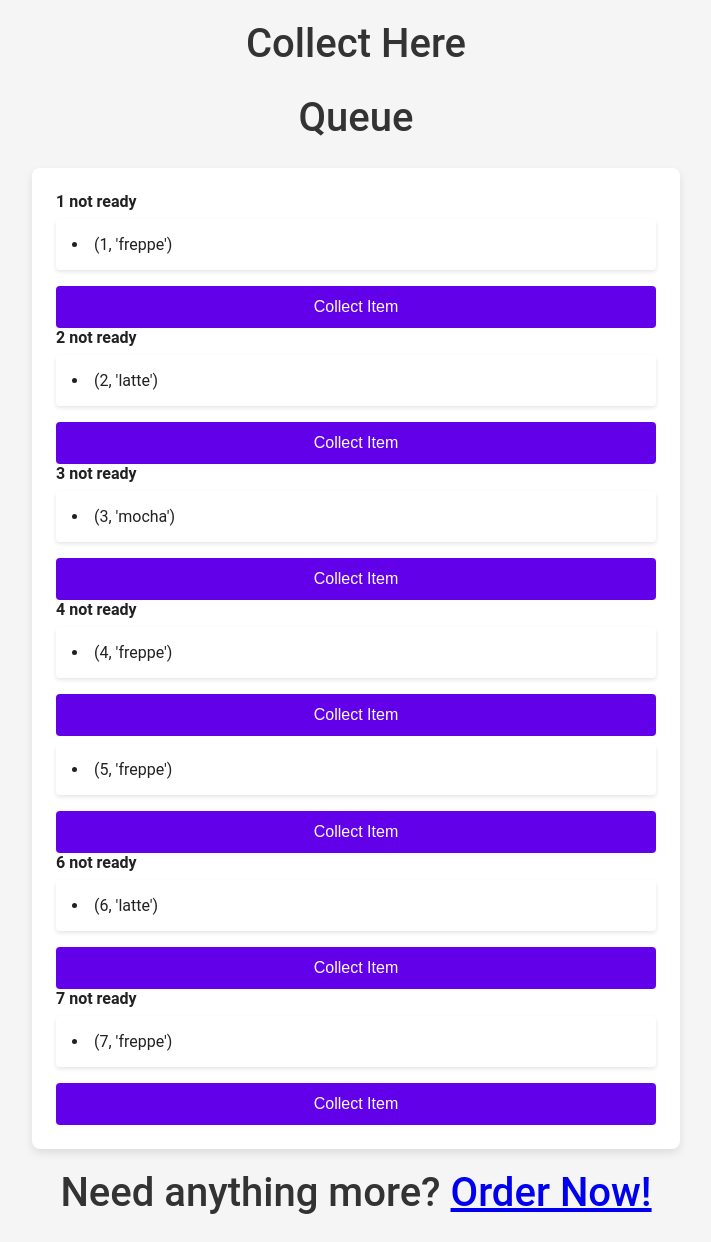
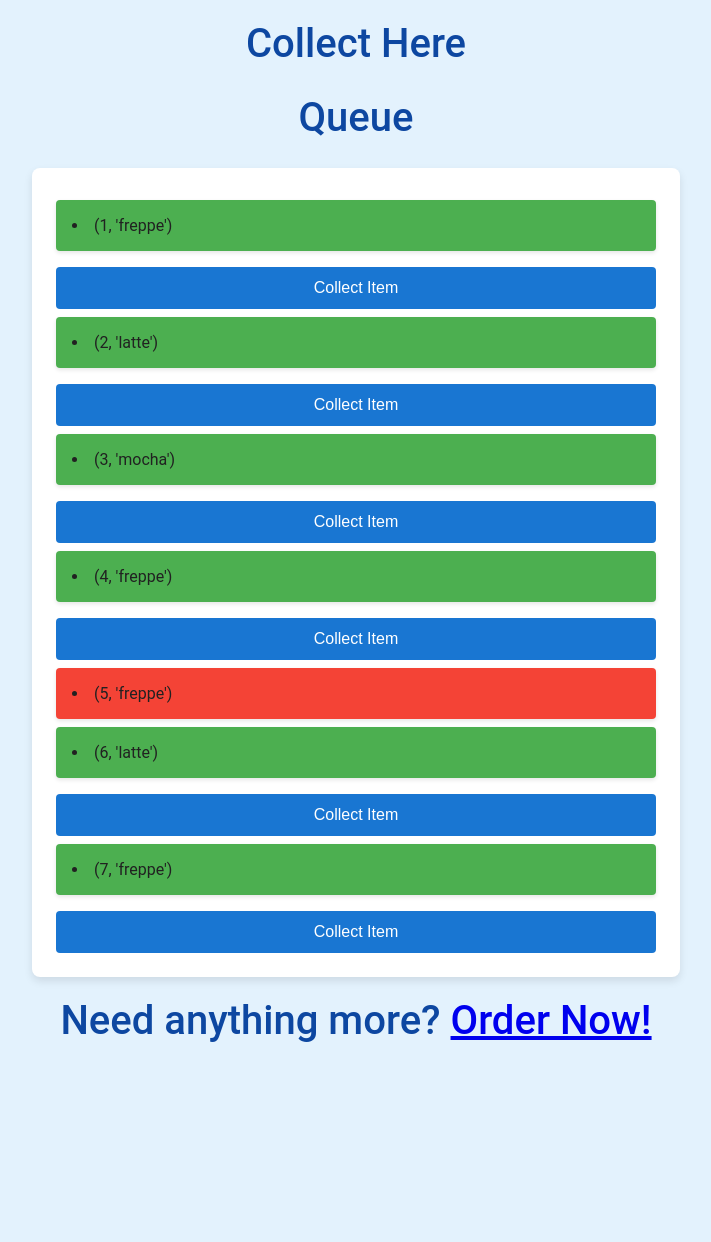
Before and after one commit to satwik-lilly/Demo, a Flask app: page /collect in a window 1280 px wide. Shown: the whole page, without its empty margins (284-995 px from the left). After the commit the page ends 1042 px from the top, so only its background shows below. Run offline with Flask 3, Linux system fonts and the light colour scheme; parts of the project's set-up code (start-up, migrations or seed data) failed here and were passed over.

Commit message:
working app

```diff
--- a/app.py
+++ b/app.py
@@ -2,6 +2,9 @@ from flask import Flask, render_template, request, redirect, url_for
 from flask_sqlalchemy import SQLAlchemy
 import time
 import threading
+from pyppeteer import launch
+from livereload import Server
+
 
 app = Flask(__name__)
 app.config['SQLALCHEMY_DATABASE_URI'] = "sqlite:///coffee.db"
@@ -26,12 +29,15 @@ def countdown(orderId, t):
     try:
         with app.app_context():
         # Mark the order as available after the countdown
-            order = db.session.execute(db.select(Coffee).filter_by(orderId=orderId)).scalars()
-            print(order)
+            # order = db.session.execute(db.select(Coffee).filter_by(orderId=orderId)).scalars().first()
+            order = Coffee.query.filter_by(orderId=orderId).first()
+            # print(order)
             if order is not None:
                     order.available = True
                     db.session.commit()
-            print(f"Order {orderId} is now available!")
+            # db.session.execute(update(Coffee).where(orderId==orderId).values(available=True))
+            # db.session.commit()
+        print(f"Order {orderId} is now available!")
     except Exception as e:
                 print(e)
 
@@ -79,4 +85,7 @@ def collect():
 if __name__ == "__main__":
     with app.app_context():
         db.create_all()
-    app.run(debug=True, host='localhost', port=8080)
+    server = Server(app.wsgi_app)
+    server.watch("templates/*.*")
+    server.serve(debug=True,host='localhost', port=8080)
+    # app.run(debug=True, host='localhost', port=8080)
--- a/static/orderStyle.css
+++ b/static/orderStyle.css
@@ -2,13 +2,13 @@
 body {
     margin: 0;
     font-family: 'Roboto', sans-serif; /* Material Design font */
-    background-color: #f5f5f5; /* Light grey background */
+    background-color: #e3f2fd; /* Light blue background */
     color: #212121; /* Dark grey text color */
 }
 
 h1 {
     text-align: center;
-    color: #333; /* Slightly lighter grey */
+    color: #0d47a1; /* Darker blue for headings */
     margin-top: 20px;
     font-size: 2.5rem; /* Larger font size for headers */
     font-weight: 500; /* Medium weight */
@@ -27,7 +27,7 @@ label {
     display: block;
     margin: 8px 0 4px;
     font-weight: 500; /* Medium weight */
-    color: #333; /* Dark grey for labels */
+    color: #0d47a1; /* Darker blue for labels */
 }
 
 input[type="radio"] {
@@ -39,7 +39,7 @@ button {
     width: 100%;
     padding: 12px;
     margin-top: 16px;
-    background-color: #6200ea; /* Primary Material Design color */
+    background-color: #1976d2; /* Primary blue color */
     color: #ffffff; /* White text */
     border: none;
     border-radius: 4px; /* Rounded corners */
@@ -50,7 +50,7 @@ button {
 }
 
 button:hover {
-    background-color: #3700b3; /* Darker shade for hover effect */
+    background-color: #1565c0; /* Darker shade for hover effect */
 }
 
 ul {
@@ -66,3 +66,11 @@ li {
     border-radius: 4px; /* Rounded corners */
     box-shadow: 0 2px 4px rgba(0, 0, 0, 0.1); /* Subtle shadow */
 }
+
+#ready {
+    background-color: #4caf50; /* Green for ready status */
+}
+
+#not-ready {
+    background-color: #f44336; /* Red for not ready status */
+}
--- a/templates/collect.html
+++ b/templates/collect.html
@@ -4,18 +4,20 @@
     <meta charset="UTF-8">
     <meta name="viewport" content="width=device-width, initial-scale=1.0">
     <title>Document</title>
-    <link rel="stylesheet" href="static/orderStyle.css"
+    <link rel="stylesheet" href="static/orderStyle.css">
+    <meta http-equiv="refresh" content="5">
 </head>
 <body>
    <h1>Collect Here</h1>
     <h1>Queue</h1>
     <form method="POST" action="/collect">
     {% for order in orders %}
-    {% if (order['available'] == True) %}
-    <b>{{ order['orderId'] }} not ready</b>
-    {% endif %}
-    <li>{{ order['orderId'], order['itemName'] }}</li>
-    <button name="collect-button" value="{{order['orderId']}}">Collect Item</button>
+        {% if (order['available'] == True) %}
+        <li id="ready">{{ order['orderId'], order['itemName'] }}</li>
+        <button name="collect-button" value="{{order['orderId']}}">Collect Item</button>
+        {% else %}
+        <li id="not-ready">{{ order['orderId'], order['itemName'] }}</li>
+        {% endif %}
     {% endfor %}
     </form>
     <h1>Need anything more?
```
Also changed, not shown: instance/coffee.db, 1 other file.
